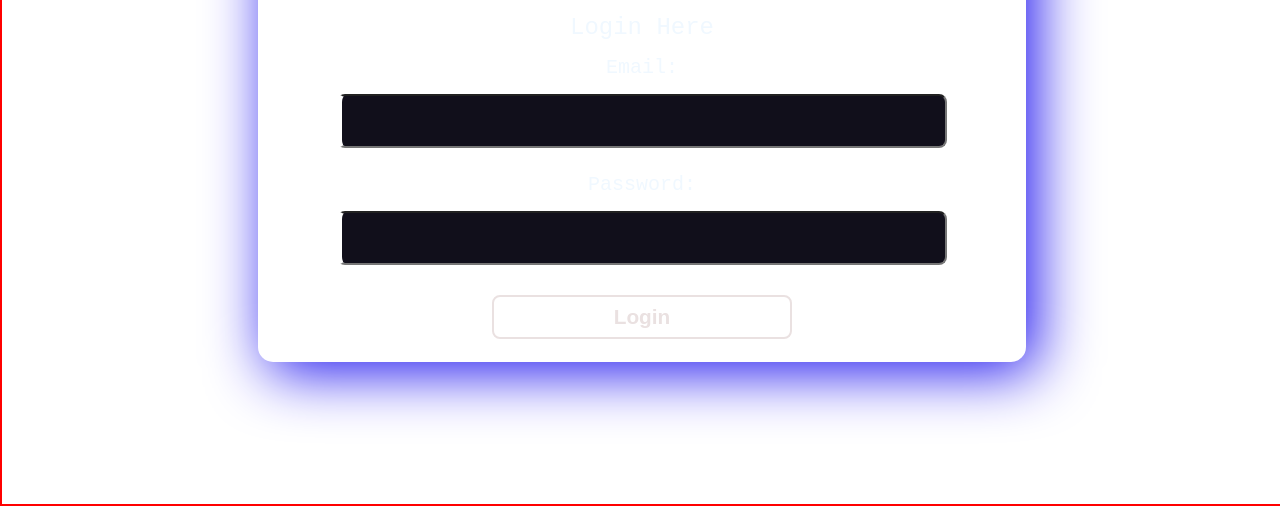
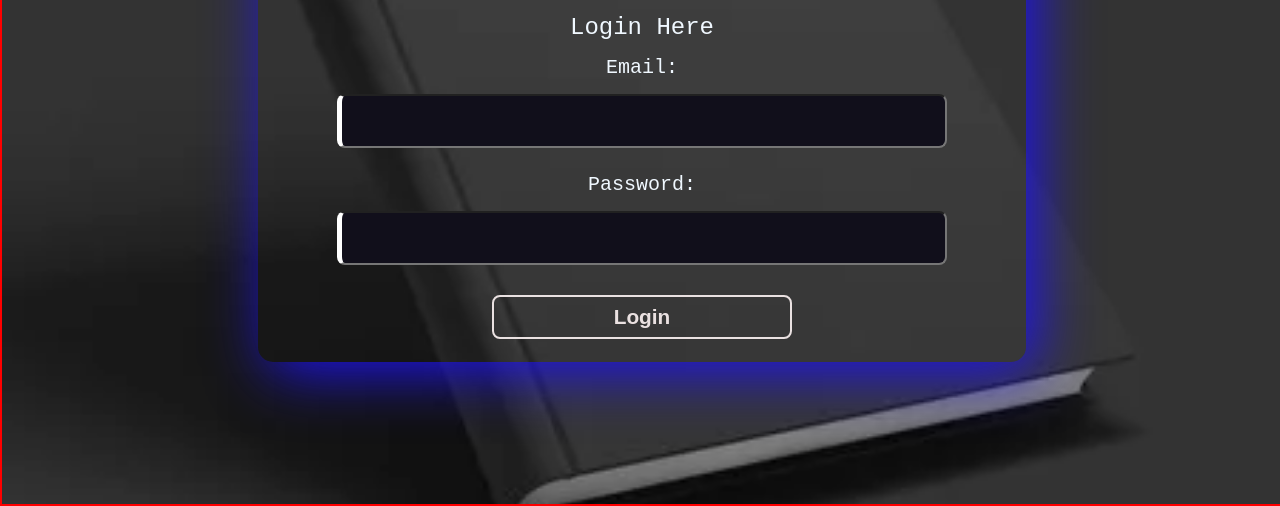
Before and after one commit to Shihab0/teacher-s-login, a plain HTML site: page index.html in a window 1280 px wide. Shown: the part 298-804 px from the top of the page. Drawn offline with Linux system fonts and the light colour scheme; the site is published under a folder, as on GitHub Pages, so addresses that start at the root find nothing.

Commit message:
Update style.css

```diff
--- a/style.css
+++ b/style.css
@@ -10,7 +10,7 @@ body{
 .container{
     height: 100vh;
     width: 100%;
-    background-image: url(/bg.webp);
+    background-image: url(./bg.webp);
     background-repeat: no-repeat;
     background-position: center center;
     background-size: cover;
```
